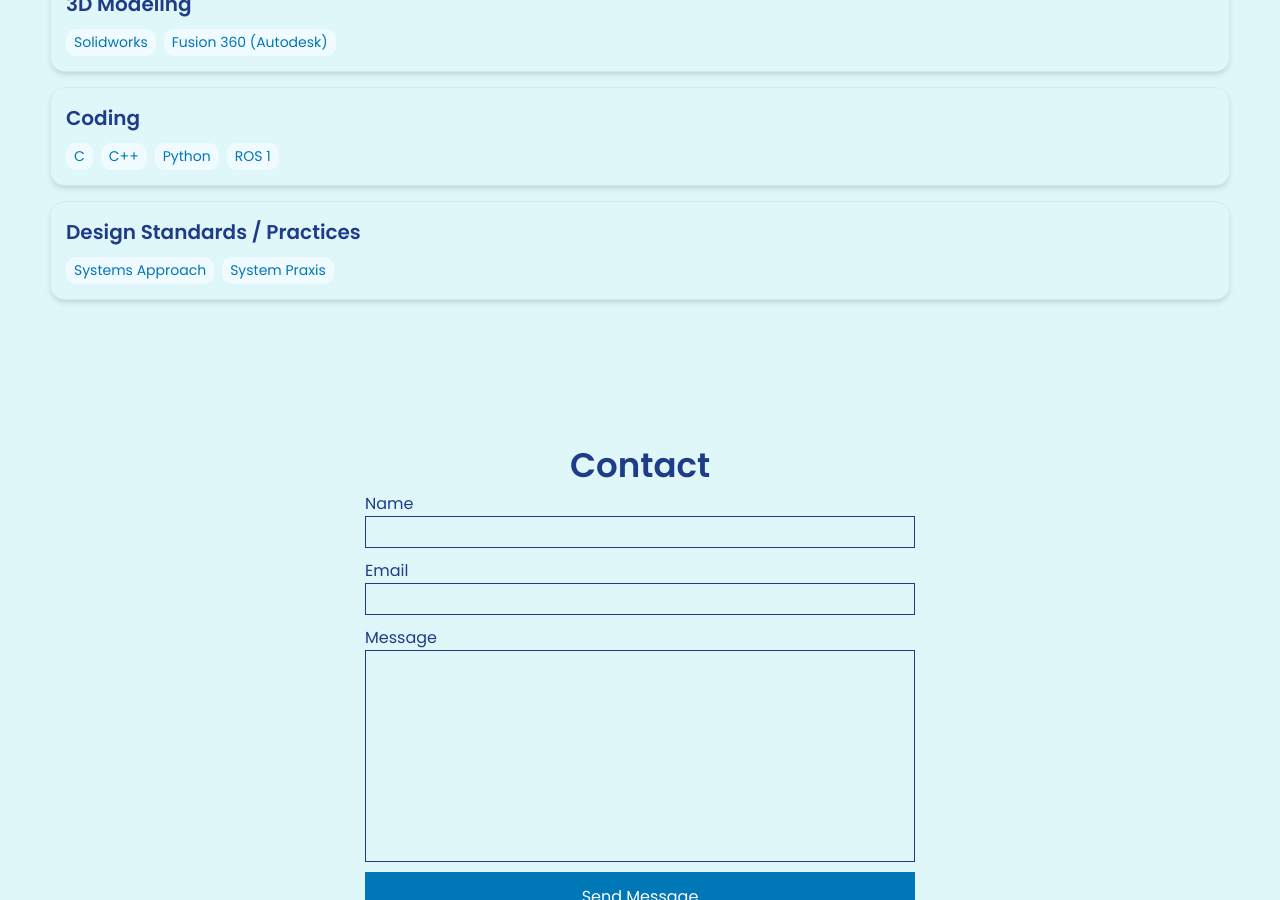
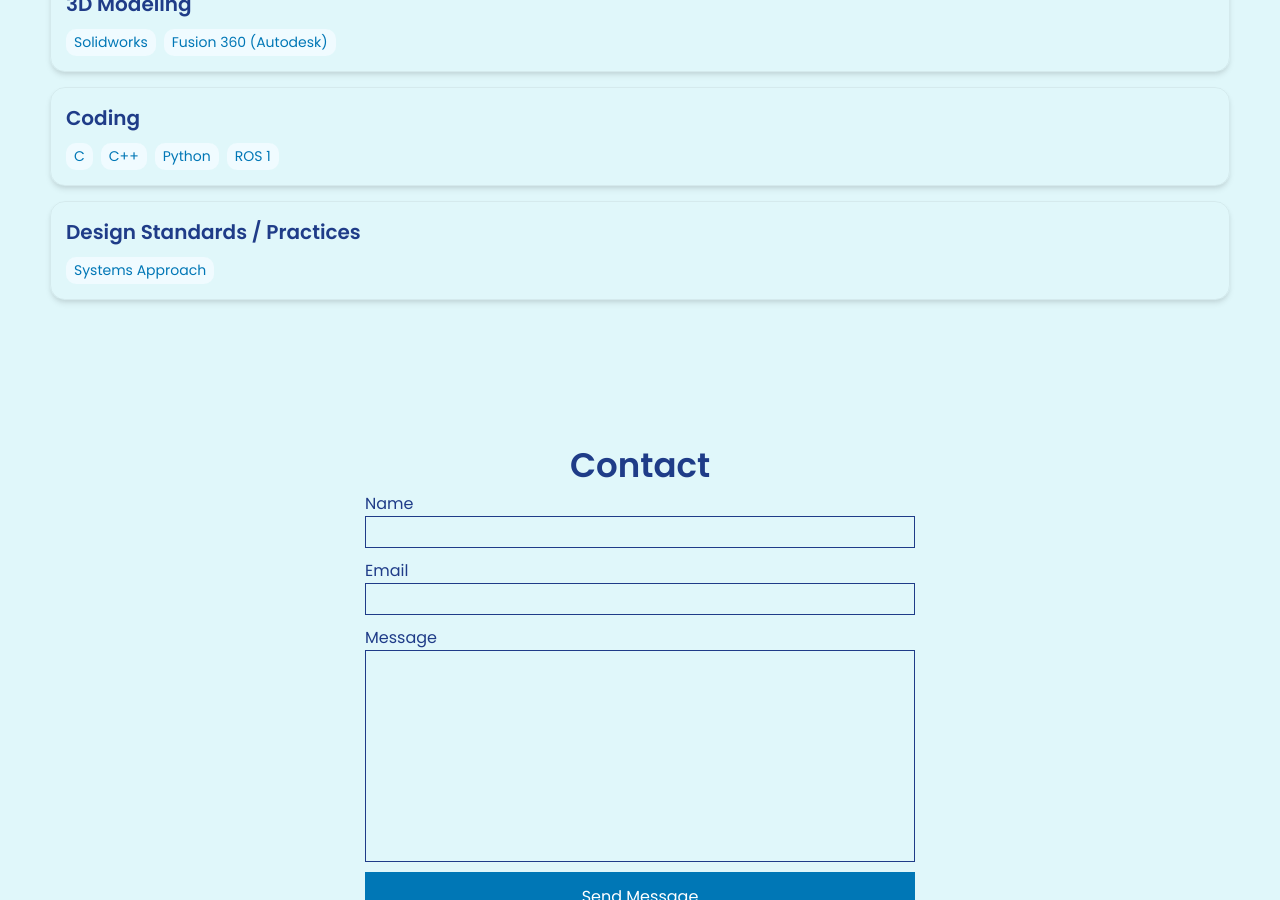
Before and after one commit to Bludaria/Bludaria.github.io, a Jekyll site: the page built from index.html, in a window 1280 px wide and 900 px high, scrolled down 1849 px. Built offline with Jekyll 4.4.1, drawn with Linux system fonts in a browser that asks for light colours.

Commit message:
Update _config.yml

```diff
--- a/_config.yml
+++ b/_config.yml
@@ -71,7 +71,6 @@ skills:
   - category: Design Standards / Practices
     tools:
     - Systems Approach
-    - System Praxis
 
  #- category: Problem Solving / Risk Management
   #  tools:
```
